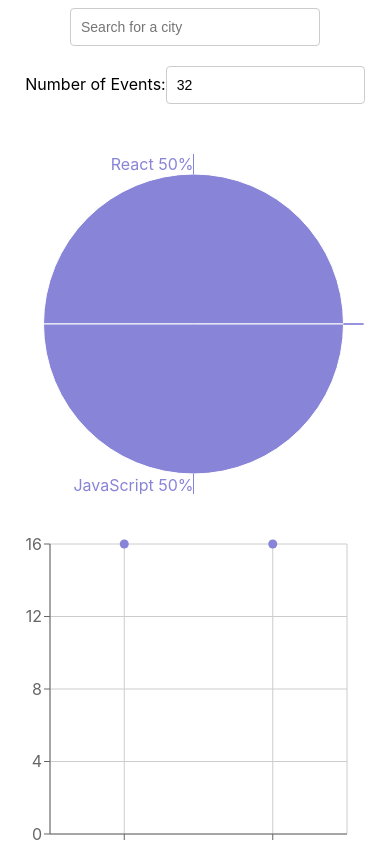
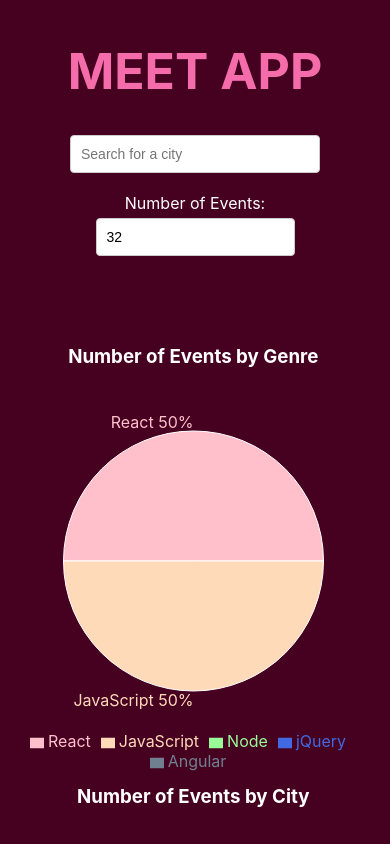
Before and after one commit to Sogolsa/meet, a React (Create React App) app: page / in a window 390 px wide. Shown: the top 844 px of the page. Built offline with nearby package versions, Linux system fonts and the light colour scheme; what atatus-spa would draw is missing.

Commit message:
Added colors and legend to the pie chart, and final CSS

```diff
--- /dev/null
+++ b/public/google318b712f4dc4277a (1).html
@@ -0,0 +1 @@
+google-site-verification: google318b712f4dc4277a.html
--- a/src/App.css
+++ b/src/App.css
@@ -8,6 +8,16 @@
 .App * {
   box-sizing: border-box;
 }
+
+body {
+  background-color: rgb(70, 1, 32);
+  color: white;
+}
+
+.title {
+  color: rgb(244, 108, 169);
+}
+
 
 ul {
   padding: 0;
@@ -58,6 +68,7 @@ input[type="number"] {
   padding: 8px 6px 8px 10px;
   background-color: #eee;
   cursor: default;
+  color: black;
 }
 
 .suggestions>li:last-child {
@@ -67,6 +78,7 @@ input[type="number"] {
 
 .suggestions>li:hover {
   background-color: #bcdcdb;
+  color: black;
 }
 
 .event {
@@ -76,6 +88,21 @@ input[type="number"] {
   border: 1px solid #ccc;
   border-radius: 4px;
   position: relative;
+  background-color: rgb(155, 3, 71);
+}
+
+#number-of-events {
+  display: flex;
+  flex-direction: column;
+  align-items: center;
+}
+
+#number-of-events label {
+  margin-bottom: 5px;
+}
+
+#number-of-events input {
+  margin-bottom: 50px;
 }
 
 .details-btn {
@@ -86,6 +113,8 @@ input[type="number"] {
   border-radius: 4px;
   outline: none;
   cursor: pointer;
+  background-color: white;
+  border-color: #FFC0CB;
 }
 
 /* Alerts on top left corner of the app */
@@ -97,14 +126,40 @@ input[type="number"] {
   z-index: 1000;
 }
 
-.charts-container {
+.charts-container,
+.rechart-responsive-container {
+  width: 100%;
   display: grid;
-  grid-template-columns: 1fr 1fr
+  grid-template-columns: 1fr 1fr;
+  margin-bottom: 80px;
+  margin-top: 20px;
 }
+
+h1 {
+  font-size: 50px;
+  color:
+}
+
 
 /* media query */
 @media (max-width: 768px) {
   .charts-container {
     grid-template-columns: 1fr;
+    margin-bottom: 150px;
   }
+
+  .scatter-chart-title {
+    padding: 40px;
+    margin-bottom: 0px;
+  }
+
+  .recharts-default-legend {
+    margin-bottom: 60px;
+  }
+
+  .recharts-surface {
+    margin-top: 0px;
+  }
+
+
 }
--- a/src/App.js
+++ b/src/App.js
@@ -61,6 +61,7 @@ const App = () => {
 
   return (
     <div className='App'>
+      <h1 className='title'>MEET APP</h1>
       <div className='alerts-container'>
         {infoAlert.length ? <InfoAlert text={infoAlert} /> : null}
         {errorAlert.length ? <ErrorAlert text={errorAlert} /> : null}
--- a/src/components/CityEventsChart.js
+++ b/src/components/CityEventsChart.js
@@ -32,6 +32,7 @@ const CityEventsChart = ({ allLocations, events }) => {
   // without responsiveness-related issues, displaying multiple charts along side each other
   return (
     <ResponsiveContainer width='99%' height={400}>
+      <h3 className='scatter-chart-title'>Number of Events by City</h3>
       <ScatterChart
         margin={{
           top: 20,
@@ -47,7 +48,7 @@ const CityEventsChart = ({ allLocations, events }) => {
           name='city'
           angle={60} // tilts the angle downwards by 60 degrees
           interval={0} // Allows all labels always render, no matter the size of the screen
-          tick={{ dx: 20, dy: 40, fontSize: 14 }} // align the label with vertical tick line, 40px so it
+          tick={{ dx: 20, dy: 40, fontSize: 14, fill: 'white' }} // align the label with vertical tick line, 40px so it
           // doesn't clip with the chart
         />
         <YAxis
@@ -55,9 +56,10 @@ const CityEventsChart = ({ allLocations, events }) => {
           dataKey='count'
           name='number of events'
           allowDecimals={false}
+          tick={{ fill: 'white' }}
         />
         <Tooltip cursor={{ strokeDasharray: '3 3' }} />
-        <Scatter name='A school' data={data} fill='#8884d8' />
+        <Scatter name='City Events' data={data} fill='#FFC0CB' />
       </ScatterChart>
     </ResponsiveContainer>
   );
--- a/src/components/EventGenresChart.js
+++ b/src/components/EventGenresChart.js
@@ -1,11 +1,21 @@
+import { getWhitelistUrls } from 'atatus-spa';
 import React from 'react';
 import { useState, useEffect } from 'react';
 
-import { ResponsiveContainer, PieChart, Pie, Legend, Cell } from 'recharts';
+import {
+  ResponsiveContainer,
+  PieChart,
+  Pie,
+  Legend,
+  Cell,
+  Tooltip,
+} from 'recharts';
 
 const EventGenresChart = ({ events }) => {
-  const [data, setData] = useState('');
+  const [data, setData] = useState([]);
   const genres = ['React', 'JavaScript', 'Node', 'jQuery', 'Angular'];
+  // Colors array
+  const colors = ['#FFC0CB', '#FFDAB9', '#98FB98', '#4169E1', '#708090'];
 
   // Use the useEffect hook to update the data state when the events prop changes
   useEffect(() => {
@@ -42,7 +52,7 @@ const EventGenresChart = ({ events }) => {
       <text
         x={x}
         y={y}
-        fill='#8884d8'
+        fill={colors[index]}
         textAnchor={x > cx ? 'start' : 'end'}
         dominantBaseline='central'
       >
@@ -53,14 +63,23 @@ const EventGenresChart = ({ events }) => {
 
   return (
     <ResponsiveContainer width='99%' height={400}>
+      <h3 className='chart-title'>Number of Events by Genre</h3>
       <PieChart>
         <Pie
           dataKey='value'
           data={data}
-          fill='#8884d8'
+          cx='50%'
+          cy='50%'
+          labelLine={false}
           label={renderCustomizedLabel}
-          outerRadius={150}
-        />
+          outerRadius={130}
+        >
+          {data.map((entry, index) => (
+            <Cell key={`cell-${index}`} fill={colors[index]} />
+          ))}
+        </Pie>
+        <Tooltip />
+        <Legend verticalAlign='bottom' height={50} />
       </PieChart>
     </ResponsiveContainer>
   );
```
